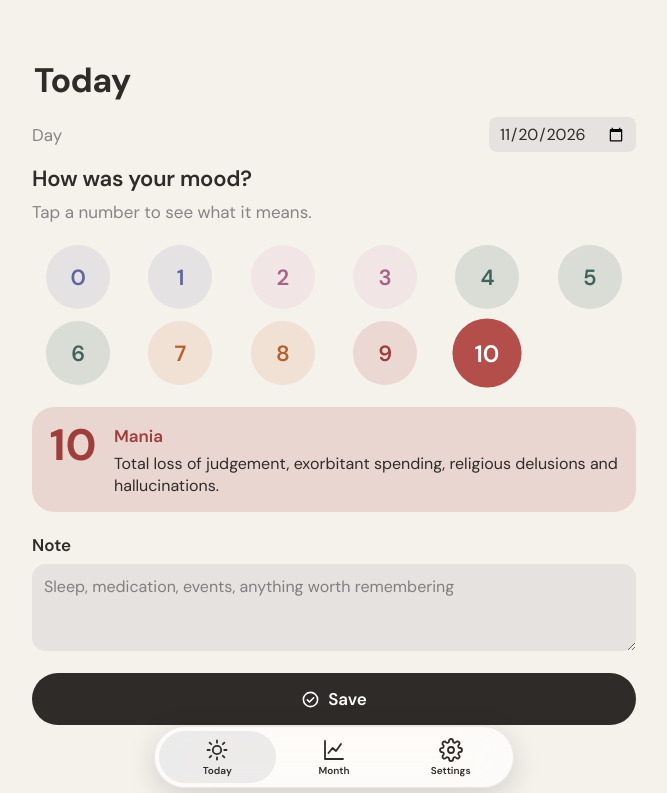
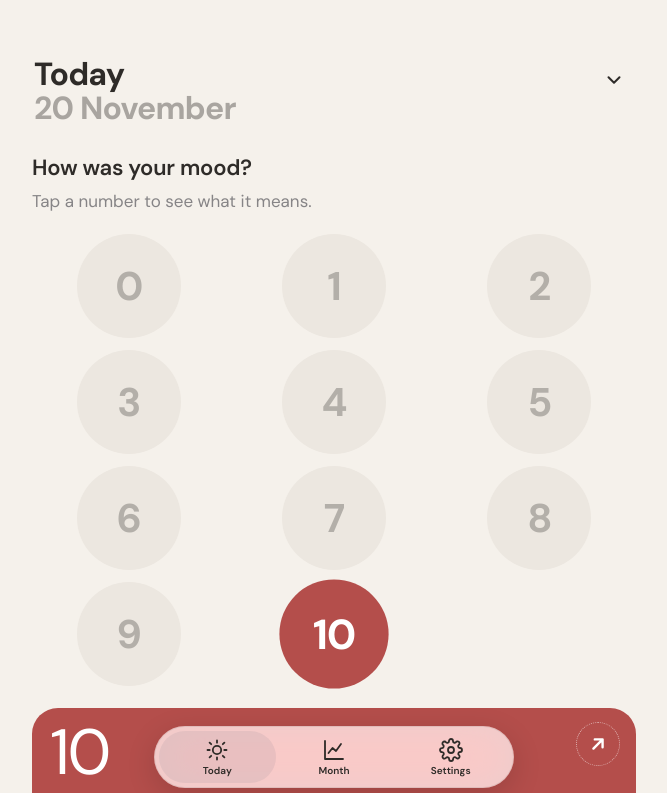
Before and after one commit to klarakga-creator/mood-tracker, a plain HTML site: page index.html in a window 1280 px wide. Both pictures are taken after a click on the button "10". Shown: the top 793 px of the page, without its empty margins (306-973 px from the left). Drawn offline with Linux system fonts and the light colour scheme.

Commit message:
Today screen: flat two-tone redesign (#5)
* Glass redesign of the Today screen (preview)

Co-Authored-By: Claude Opus 5.5 <noreply@anthropic.com>
Claude-Session: https://claude.ai/code/session_011uMXCedM7azAAPeksAkfdo

* Today screen: flat two-tone redesign, no glass (preview)

Co-Authored-By: Claude Opus 5.5 <noreply@anthropic.com>
Claude-Session: https://claude.ai/code/session_011uMXCedM7azAAPeksAkfdo

* Today: unselected ratings turn light grey

Co-Authored-By: Claude Opus 5.5 <noreply@anthropic.com>
Claude-Session: https://claude.ai/code/session_011uMXCedM7azAAPeksAkfdo

* Today: one big rating number at the top of the mood card

Co-Authored-By: Claude Opus 5.5 <noreply@anthropic.com>
Claude-Session: https://claude.ai/code/session_011uMXCedM7azAAPeksAkfdo

---------

Co-authored-by: Claude <noreply@anthropic.com>

```diff
--- a/app.js
+++ b/app.js
@@ -2,7 +2,7 @@
    Sync, push reminders and the monthly email plug in through `Sync` below. */
 (function () {
   "use strict";
-  var VERSION = "1.5.0";
+  var VERSION = "1.6.0";
 
   // ---------- The scale (edit wording here) ----------
   var SCALE = [
@@ -148,6 +148,7 @@
   SCALE.forEach(function (_, v) {
     var b = document.createElement("button");
     b.type = "button"; b.className = "rate"; b.textContent = v;
+    b.style.setProperty("--c", col(v)); b.style.setProperty("--on", on(v));
     b.setAttribute("aria-label", v + ", " + phaseOf(v).name);
     b.addEventListener("click", function () { selected = v; renderToday(); if (navigator.vibrate) navigator.vibrate(8); });
     grid.appendChild(b);
@@ -160,24 +161,26 @@
     else { selected = null; noteEl.value = ""; savedRating = null; savedNote = ""; }
     dayInput.value = keyOf(d);
     dayInput.max = keyOf(today());
-    var isToday = keyOf(d) === keyOf(today());
-    $("today-title").textContent = isToday ? "Today" : d.toLocaleDateString("en-GB", { weekday: "long", day: "numeric", month: "long" });
+    var diff = Math.round((today() - d) / 864e5);
+    $("today-title").textContent = diff === 0 ? "Today" : diff === 1 ? "Yesterday" : d.toLocaleDateString("en-GB", { weekday: "long" });
+    $("today-date").textContent = d.toLocaleDateString("en-GB", diff > 1 && d.getFullYear() !== today().getFullYear() ? { day: "numeric", month: "long", year: "numeric" } : { day: "numeric", month: "long" });
     renderToday();
   }
 
   function renderToday() {
+    grid.classList.toggle("picked", selected !== null);
     Array.prototype.forEach.call(grid.children, function (b, v) {
-      var isOn = v === selected;
-      b.setAttribute("aria-pressed", isOn ? "true" : "false");
-      b.style.background = isOn ? col(v) : "color-mix(in srgb, " + col(v) + " 15%, transparent)";
-      b.style.color = isOn ? on(v) : ink(v);
+      b.setAttribute("aria-pressed", v === selected ? "true" : "false");
     });
     var slot = $("level-slot");
     if (selected === null) slot.innerHTML = "";
     else {
-      var c = col(selected), t = ink(selected);
-      slot.innerHTML = '<div class="level" style="background:color-mix(in srgb, ' + c + ' 16%, transparent)"><span class="num" style="color:' + t + '">' + selected +
-        '</span><div><div class="phase" style="color:' + t + '">' + phaseOf(selected).name + "</div><p>" + SCALE[selected] + "</p></div></div>";
+      var dir = selected > 6 ? "up" : selected < 4 ? "down" : "level";
+      var arrow = { up: "M7 17L17 7M8.5 7H17v8.5", level: "M5 12h14M13 6l6 6-6 6", down: "M7 7l10 10M17 8.5V17H8.5" }[dir];
+      slot.innerHTML = '<div class="level" style="--c:' + col(selected) + ';--on:' + on(selected) + '">' +
+        '<div class="level-top"><span class="level-big">' + selected + '</span><span class="ring" aria-hidden="true">' +
+        '<svg viewBox="0 0 24 24" width="22" height="22" fill="none" stroke="currentColor" stroke-width="2.6" stroke-linecap="round" stroke-linejoin="round"><path d="' + arrow + '"/></svg></span></div>' +
+        '<div class="phase">' + phaseOf(selected).name + '</div><p>' + SCALE[selected] + '</p></div>';
     }
     var changed = selected !== savedRating || noteEl.value !== savedNote;
     saveBtn.disabled = selected === null || !changed;
--- a/index.html
+++ b/index.html
@@ -21,19 +21,21 @@
     <!-- Today -->
     <section class="view" id="view-today" aria-label="Today">
       <div class="content">
-        <h1 class="large-title" id="today-title">Today</h1>
+        <header class="today-head">
+          <h1 class="two-tone"><span id="today-title">Today</span><span class="sub" id="today-date"></span></h1>
+          <label class="day-pick" title="Choose a day">
+            <svg viewBox="0 0 24 24" width="22" height="22" fill="none" stroke="currentColor" stroke-width="2.2" stroke-linecap="round" stroke-linejoin="round" aria-hidden="true"><path d="M6 9l6 6 6-6"/></svg>
+            <input type="date" id="day" aria-label="Choose a day">
+          </label>
+        </header>
         <div class="stack">
           <div class="stack tight">
-            <div class="row-between">
-              <label class="muted big" for="day">Day</label>
-              <input class="pill" type="date" id="day">
-            </div>
             <h2 class="title2">How was your mood?</h2>
             <p class="muted big">Tap a number to see what it means.</p>
           </div>
-          <div class="grid6" id="rating-grid" role="group" aria-label="Mood rating"></div>
+          <div class="rate-grid" id="rating-grid" role="group" aria-label="Mood rating"></div>
           <div id="level-slot"></div>
-          <div class="stack tight">
+          <div class="note-card">
             <label class="headline" for="note">Note</label>
             <textarea class="note" id="note" rows="3" placeholder="Sleep, medication, events, anything worth remembering"></textarea>
           </div>
--- a/styles.css
+++ b/styles.css
@@ -4,7 +4,7 @@
 @font-face { font-family: "DM Sans"; src: url("fonts/DMSans-Bold.ttf") format("truetype"); font-weight: 700 900; font-display: swap; }
 :root {
   --bg: #F5F1EB; --label: #2E2B28; --label2: rgba(60,60,67,.6); --fill: rgba(118,118,128,.12); --fill2: rgba(118,118,128,.08);
-  --grouped: #ECE7E0; --cell: #FFFFFF; --sep: rgba(60,60,67,.18); --glass: rgba(255,255,255,.72); --glass-edge: rgba(0,0,0,.08);
+  --tile: #ECE7E0; --grouped: #ECE7E0; --cell: #FFFFFF; --sep: rgba(60,60,67,.18); --glass: rgba(255,255,255,.72); --glass-edge: rgba(0,0,0,.08);
   --blue: #2E2B28; --red: #9E3F3C; --gray: #8E8E93; --on-accent: #FFFFFF;
   --ph-mania: #B44E4B; --ph-mania-ink: #9E3F3C; --ph-mania-on: #FFFFFF;
   --ph-hypo: #D47F50; --ph-hypo-ink: #B5612F; --ph-hypo-on: #FFFFFF;
@@ -19,7 +19,7 @@
 @media (prefers-color-scheme: dark) {
   :root {
     --bg: #000000; --label: #FFFFFF; --label2: rgba(235,235,245,.6); --fill: rgba(118,118,128,.24); --fill2: rgba(118,118,128,.16);
-    --grouped: #000000; --cell: #1C1C1E; --sep: rgba(84,84,88,.6); --glass: rgba(40,40,44,.72); --glass-edge: rgba(255,255,255,.12);
+    --tile: #1C1C1E; --grouped: #000000; --cell: #1C1C1E; --sep: rgba(84,84,88,.6); --glass: rgba(40,40,44,.72); --glass-edge: rgba(255,255,255,.12);
     --blue: #F2EEE8; --red: #D9807C; --gray: #8E8E93; --on-accent: #1A1A1A;
     --ph-mania-ink: #D9807C; --ph-hypo-ink: #E79A6F; --ph-bal: #5A8A80; --ph-bal-ink: #8DB8AE; --ph-mild-ink: #E3B9CF;
     --ph-severe-ink: #A9AEDA;
@@ -60,20 +60,35 @@ button { font: inherit; color: inherit; }
 .glass-btn:disabled { opacity: .35; }
 .glass-btn svg { width: 20px; height: 20px; }
 
-.grid6 { display: grid; grid-template-columns: repeat(6, minmax(0,1fr)); gap: 12px 10px; }
-.rate { aspect-ratio: 1; max-width: 64px; width: 100%; justify-self: center; border-radius: 50%; border: 0; font-family: var(--font-round); font-size: 22px; font-weight: 600; font-variant-numeric: tabular-nums; cursor: pointer; transition: transform .18s cubic-bezier(.3,1.4,.5,1), background-color .18s; }
-.rate[aria-pressed="true"] { transform: scale(1.08); }
+/* Today: flat, bold, two-tone (Klara's reference) */
+.today-head { display: flex; align-items: flex-start; justify-content: space-between; gap: 12px; margin: 46px 2px 24px; }
+.two-tone { margin: 0; font-size: 32px; font-weight: 700; line-height: 1.05; letter-spacing: -0.025em; display: grid; }
+.two-tone .sub { color: var(--label2); color: color-mix(in srgb, var(--label) 38%, transparent); }
+.day-pick { position: relative; flex: none; width: 40px; height: 40px; margin-top: 2px; display: grid; place-items: center; color: var(--label); cursor: pointer; }
+.day-pick input { position: absolute; inset: 0; width: 100%; height: 100%; opacity: 0; border: 0; margin: 0; padding: 0; cursor: pointer; font-size: 16px; }
+.day-pick:focus-within { outline: 2px solid var(--blue); outline-offset: 2px; border-radius: 50%; }
+
+.rate-grid { display: grid; grid-template-columns: repeat(3, minmax(0,1fr)); gap: 12px; justify-items: center; }
+.rate { --c: var(--ph-bal); --on: #fff; width: 100%; max-width: 104px; aspect-ratio: 1; border-radius: 50%; border: 0; cursor: pointer;
+  background: var(--c); color: var(--on); font-family: var(--font-round); font-size: 40px; font-weight: 700; letter-spacing: -0.03em; font-variant-numeric: tabular-nums;
+  transition: transform .18s cubic-bezier(.3,1.4,.5,1), background-color .18s, color .18s; }
+.rate-grid.picked .rate { background: var(--tile); color: color-mix(in srgb, var(--label) 30%, var(--tile)); }
+.rate-grid.picked .rate[aria-pressed="true"] { background: var(--c); color: var(--on); transform: scale(1.05); }
 .rate:focus-visible, .btn-prom:focus-visible, .round:focus-visible, .glass-btn:focus-visible { outline: 2px solid var(--blue); outline-offset: 3px; }
 
-.level { display: flex; gap: 16px; align-items: flex-start; padding: 16px; border-radius: 22px; animation: pop .25s ease both; }
-.level .num { font-family: var(--font-round); font-size: 44px; font-weight: 700; line-height: 1; min-width: 50px; text-align: center; }
-.level .phase { font-size: 17px; font-weight: 600; margin: 2px 0 6px; }
-.level p { margin: 0; font-size: 16px; line-height: 1.35; }
+.level { --c: var(--ph-bal); --on: #fff; padding: 14px 16px 18px; border-radius: 26px; background: var(--c); color: var(--on); animation: pop .25s ease both; }
+.level-top { display: flex; justify-content: space-between; align-items: flex-start; margin-bottom: 14px; }
+.ring { width: 44px; height: 44px; border-radius: 50%; border: 1.5px dotted color-mix(in srgb, currentColor 55%, transparent); display: grid; place-items: center; font-size: 21px; font-weight: 700; }
+.level .phase { font-size: 24px; font-weight: 700; letter-spacing: -0.02em; line-height: 1.08; margin: 0 0 6px; }
+.level p { margin: 0; font-size: 15px; line-height: 1.35; opacity: .8; }
+.level-big { font-size: 64px; font-weight: 400; line-height: .9; letter-spacing: -0.04em; margin: 2px 0 0 2px; }
 @keyframes pop { from { opacity: .3; transform: scale(.97); } to { opacity: 1; transform: none; } }
 
-.note { width: 100%; min-height: 86px; resize: vertical; font: inherit; font-size: 16px; color: var(--label); background: var(--fill); border: 0; border-radius: 14px; padding: 12px; }
+.note-card { display: grid; gap: 4px; padding: 14px 16px 10px; border-radius: 22px; background: var(--tile); }
+.note { width: 100%; min-height: 72px; resize: none; font: inherit; font-size: 16px; color: var(--label); background: transparent; border: 0; padding: 0; }
 .note::placeholder { color: var(--label2); }
-.note:focus { outline: 2px solid var(--blue); }
+.note:focus { outline: none; }
+.note-card:focus-within { box-shadow: 0 0 0 2px var(--label); }
 .btn-prom { font-size: 17px; font-weight: 600; border: 0; border-radius: 999px; padding: 15px; width: 100%; background: var(--blue); color: var(--on-accent); cursor: pointer; display: flex; justify-content: center; align-items: center; gap: 8px; }
 .btn-prom:disabled { background: var(--fill); color: var(--label2); cursor: default; }
 .btn-plain-danger { border: 0; background: none; color: var(--red); font-size: 16px; cursor: pointer; padding: 6px; }
--- a/sw.js
+++ b/sw.js
@@ -1,6 +1,6 @@
 // Offline support. Files come from the network when online (so updates show up
 // the next time the app opens) and from this cache when offline.
-const CACHE = "mood-v12";
+const CACHE = "mood-v13";
 const SHELL = ["./", "index.html", "styles.css", "app.js", "sync.js", "push.js", "config.js", "vendor/supabase.js", "vendor/jspdf.umd.min.js", "report-pdf.js", "fonts/DMSans-Regular.ttf", "fonts/DMSans-SemiBold.ttf", "fonts/DMSans-Bold.ttf", "manifest.webmanifest",
   "icons/apple-touch-icon.png", "icons/icon-192.png", "icons/icon-512.png"];
 
```
